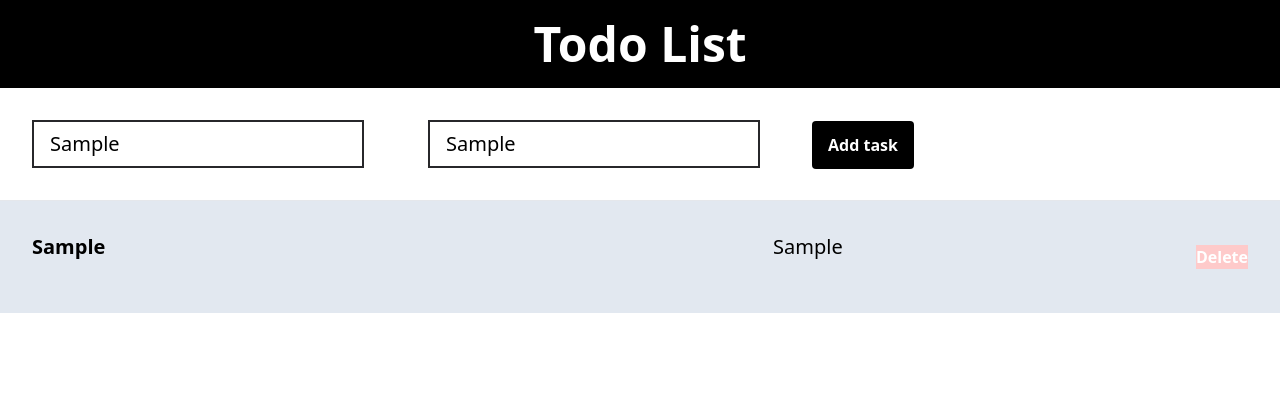
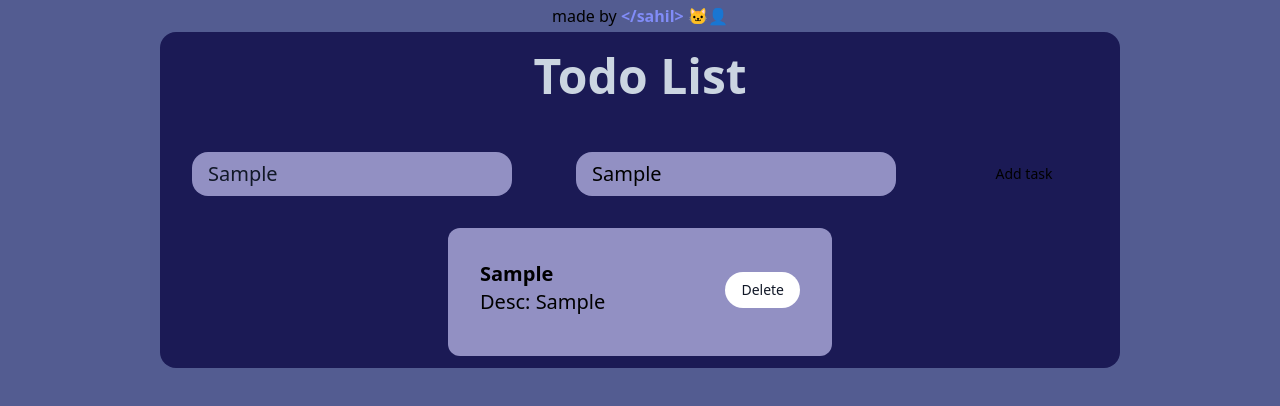
Before and after one commit to sahiwl/Todo-App, a React (Vite) app: page / in a window 1280 px wide. Both pictures are taken after typing "Sample", "Sample" into the empty fields and a click on the button "Add task". Shown: the top 406 px of the page. Built offline with nearby package versions, Linux system fonts and the light colour scheme.

Commit message:
UI changes and more

```diff
--- a/src/App.css
+++ b/src/App.css
@@ -1,3 +1,7 @@
 @tailwind base;
 @tailwind components;
 @tailwind utilities;
+
+body{
+    background-color: #535C91;
+}
--- a/src/App.jsx
+++ b/src/App.jsx
@@ -6,57 +6,83 @@ import './App.css'
 function App() {
   const [title, setTitle] = useState("")
   const [desc, setDesc] = useState("")
-  const [mainTask, setMainTask] = useState("")
+  const [currTask, setCurrTask] = useState("")
+  const me = "</sahil>"
 
-  const submitHandler = (e)=>{
+
+  const submitTasks = (e)=>{
       e.preventDefault()
-      setMainTask([...mainTask, {title, desc}])
-      console.log(mainTask);
+      setCurrTask([...currTask, {title, desc}])
+      console.log(currTask);
   }
 
 
-  const deleteHandler = (i)=>{
-    let copytask = [...mainTask]
-    copytask.splice(i,1)
-    setMainTask(copytask)
+  const deleteTasks = (i)=>{
+    let newTasks = [...currTask]
+    newTasks.splice(i,1)
+    setCurrTask(newTasks)
   }
-  let renderTask = <h2>No Task Available</h2>
+  let taskRender = <h2 className='font-medium text-center'>No Work Today 🤷🏻‍♂️</h2>
+  let s1= "Desc:  "
 
-  if(mainTask.length>0){
-   renderTask= mainTask.map((t,i)=>{ //t -> item, i->index
+  if(currTask.length>0){
+   taskRender= currTask.map((t,i)=>{ //t -> item, i->index
       return(
-        <li key={i} className='flex items-center justify-between'>
-          <div className="flex items-center justify-between mb-5 w-2/3">
-          <h4 className="text-xl font-semibold">{t.title}</h4>
-          <h5 className='text-xl font-medium'>{t.desc}</h5>
+        <li key={i} className='flex items-center justify-between space-x-7'>
+            <div className="flex items-center justify-between mb-2 w-2/3 grid ">
+              <div className="text-xl font-semibold text-wrap whitespace-wrap">
+                  {t.title}
+                  <div className="font-normal">{s1}{t.desc}</div>
+              </div>
           </div>
           <button onClick={()=>{
-        deleteHandler(i)
-      }} className='bg-red-200 text-white font-bold'>Delete</button>
+            deleteTasks(i)
+          }} className='font-bold py-2 px-4 me-2 mb-1 text-sm font-medium text-gray-900 focus:outline-none bg-white rounded-full  dark:focus:ring-gray-700 dark:bg-gray-800 dark:text-gray-400 dark:border-gray-600 dark:hover:text-white dark:hover:bg-gray-700'>Delete</button>
         </li>
         )})
       }
 
   return (
     <>
-      <h1 className='bg-black text-white p-5 text-5xl font-bold text-center'>Todo List</h1>
+    <div className="flex justify-center items-center">
+      <div className="min-h-1/2 flex justify-center pt-8 rounded-xl grid" style={{width: "60rem"}}>
+      <div className="flex justify-center -mt-7">
+                    <div className="font-medium">made by<a href="https://github.com/sahiwl" className="text-indigo-400 font-semibold" > {me} 🐱‍👤</a>  </div>
+                </div>
 
-      <form onSubmit={submitHandler}>
-        <input type="text" className="text-xl border-zinc-800 border-2 m-8 px-4 py-2" placeholder='Enter task' value={title} onChange={(e)=>{
+        <div className="rounded-2xl" style={{backgroundColor: "#1B1A55"}}>
+          <h1 className='p-5 text-5xl text-slate-300 font-bold text-center dark:hover:text-indigo-300'> <a href='https://github.com/sahiwl/Todo-App'>Todo List</a></h1>
+
+          <form onSubmit={submitTasks} className='grid grid-cols-5'>
+            <input type="text"
+            className="text-xl text-gray-900 m-8 px-4 py-2 rounded-2xl focus:outline-none col-span-2 placeholder-gray-950"
+            style={{backgroundColor: '#9290C3'}}
+            placeholder='I want to....' value={title}
+            onChange={(e)=>{
               setTitle(e.target.value)
               }}/>
-        <input type="text" className="text-xl border-zinc-800 border-2 m-8 px-4 py-2" placeholder='Enter Description' value={desc} onChange={(e)=>{
+
+            <input type="text"
+            className="text-xl focus:outline-none rounded-2xl m-8 px-4 py-2 col-span-2 placeholder-gray-950" placeholder='Enter Description'
+            style={{backgroundColor: '#9290C3'}}
+            value={desc}
+            onChange={(e)=>{
               setDesc(e.target.value)
               }}/>
-        <button className='bg-black text-white px-4 py-3 font-bold rounded m-5'> Add task</button>
 
+            <button className='font-bold m-7 text-sm font-medium focus:outline-none rounded-2xl dark:bg-violet-500 dark:hover:bg-violet-700'> Add task</button>
           </form>
-      <hr />
-      <div className="p-8 bg-slate-200">
-          <ul>
-            {renderTask}
-          </ul>
+
+          <div className="flex justify-center items-center">
+            <div className="text-pretty p-8 rounded-xl mb-3 min-w-96" style={{background: '#9290C3'}}>
+                    {taskRender}
             </div>
+          </div>
+
+        </div>
+      </div>
+    </div>
+
     </>
   )
 }
```
Lines whose indentation alone changed are shown as unchanged.
